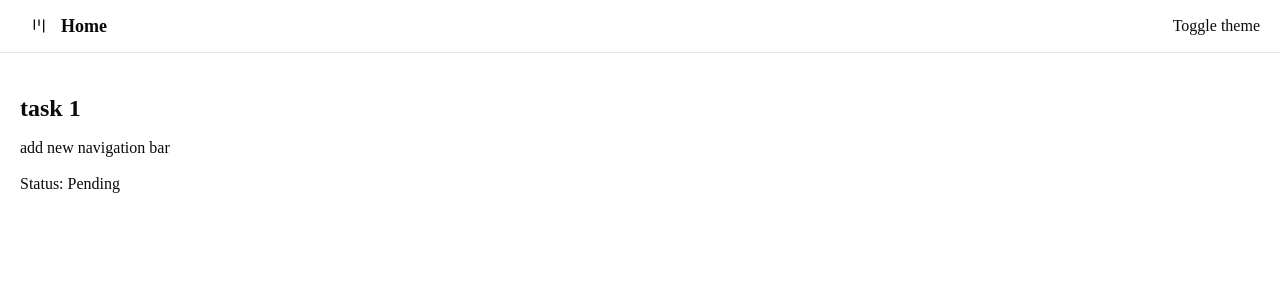
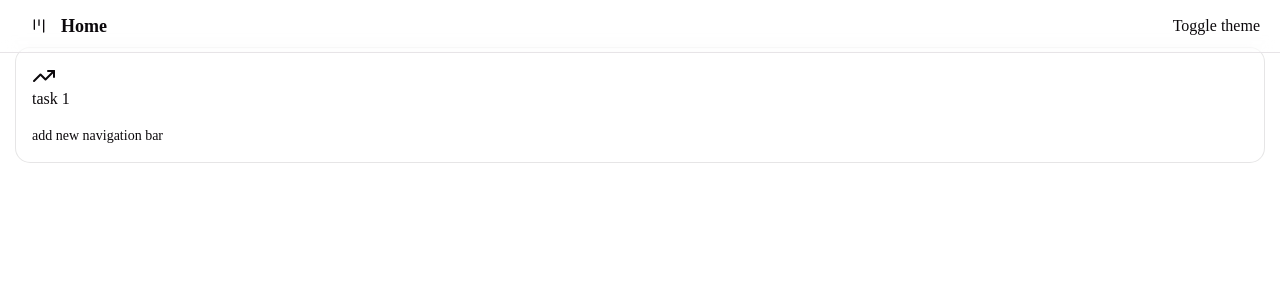
Before and after one commit to Washiy-Codes/Project-Management-Saas, a Next.js app: page /tasks/1 in a window 1280 px wide. Shown: the top 300 px of the page. Built offline with nearby package versions, Linux system fonts and the light colour scheme.

Commit message:
feat: improve individual task details page

```diff
--- a/app/tasks/[id]/page.tsx
+++ b/app/tasks/[id]/page.tsx
@@ -1,43 +1,10 @@
-
-// import { data } from "../../../initial-data";
-// import { notFound } from "next/navigation";
-
-// type Props = {
-//   params: Promise<{
-//     id: string;
-//   }>;
-// };
-
-// const TaskDetails = async ({ params }: Props) => {
-//   const { id } = await params;
-
-//   const task = data.find((task) => task.id === id);
-
-//   if (!task) {
-//     notFound();
-//   }
-
-//   return (
-//     <div className="mt-18 p-5">
-//       <h1 className="text-2xl font-bold">
-//         {task.title}
-//       </h1>
-
-//       <p className="mt-3">
-//         {task.description}
-//       </p>
-
-//       <p className="mt-3">
-//         Status: {task.status}
-//       </p>
-//     </div>
-//   );
-// };
-
-// export default TaskDetails;
-
-
-
+import { taskStatus } from "@/lib/task-status";
+import {
+  Card,
+  CardContent,
+  CardHeader,
+  CardTitle,
+} from "@/components/ui/card"
 import { data } from "../../../initial-data";
 import { notFound } from "next/navigation";
 import { Suspense } from "react";
@@ -48,7 +15,6 @@ type Props = {
   }>;
 };
 
-// This component handles the actual task details
 const TaskDetailsContent = async ({ params }: Props) => {
   const { id } = await params;
 
@@ -59,18 +25,15 @@ const TaskDetailsContent = async ({ params }: Props) => {
   }
 
   return (
-    <div className="mt-18 p-5">
-      <h1 className="text-2xl font-bold">
-        {task.title}
-      </h1>
-
-      <p className="mt-3">
+    <div className="flex flex-1 flex-col mt-8 p-4 gap-8 items-center ">
+    <Card className="w-full max-w-[420]">
+      <CardHeader>
+        <CardTitle>{taskStatus[task.status]} {task.title}</CardTitle>
+      </CardHeader>
+      <CardContent>
         {task.description}
-      </p>
-
-      <p className="mt-3">
-        Status: {task.status}
-      </p>
+      </CardContent>
+    </Card>
     </div>
   );
 };
```
